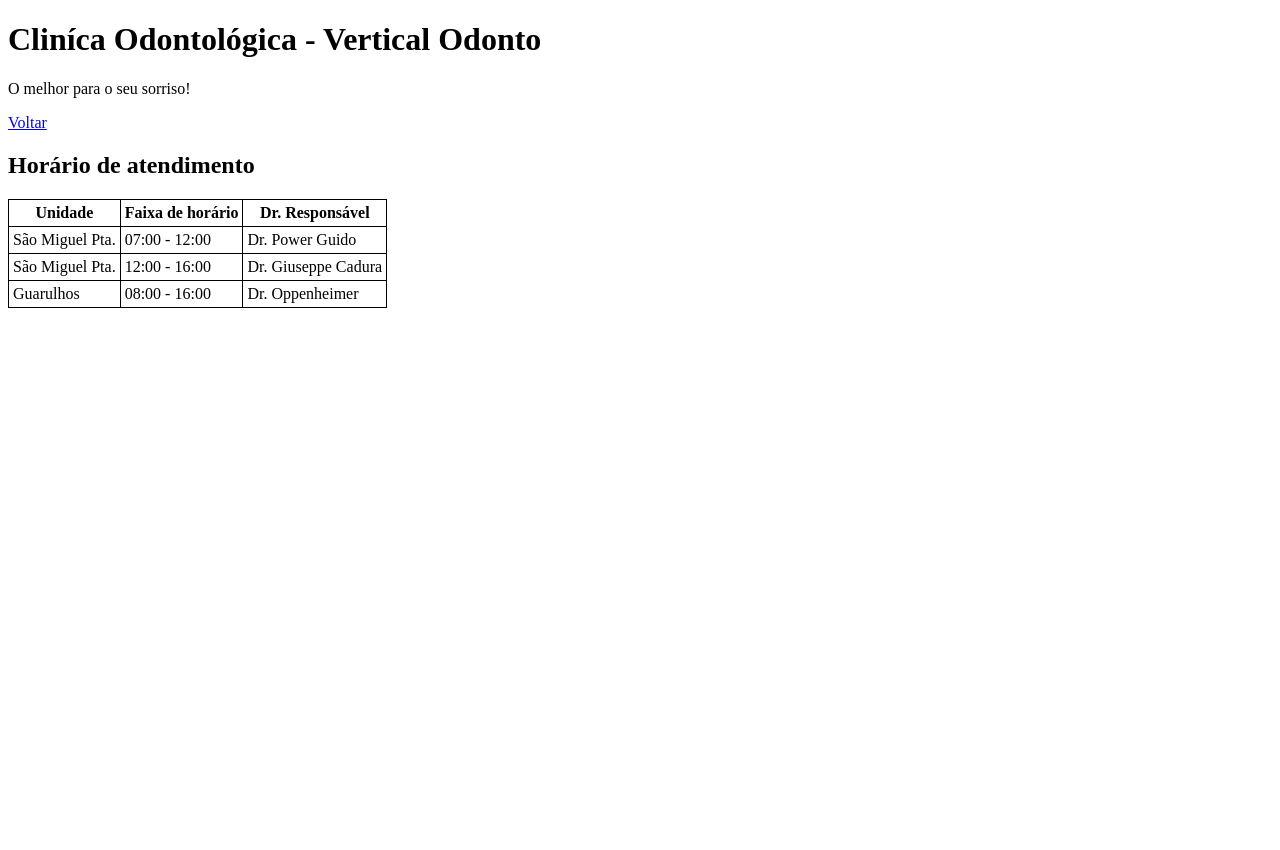
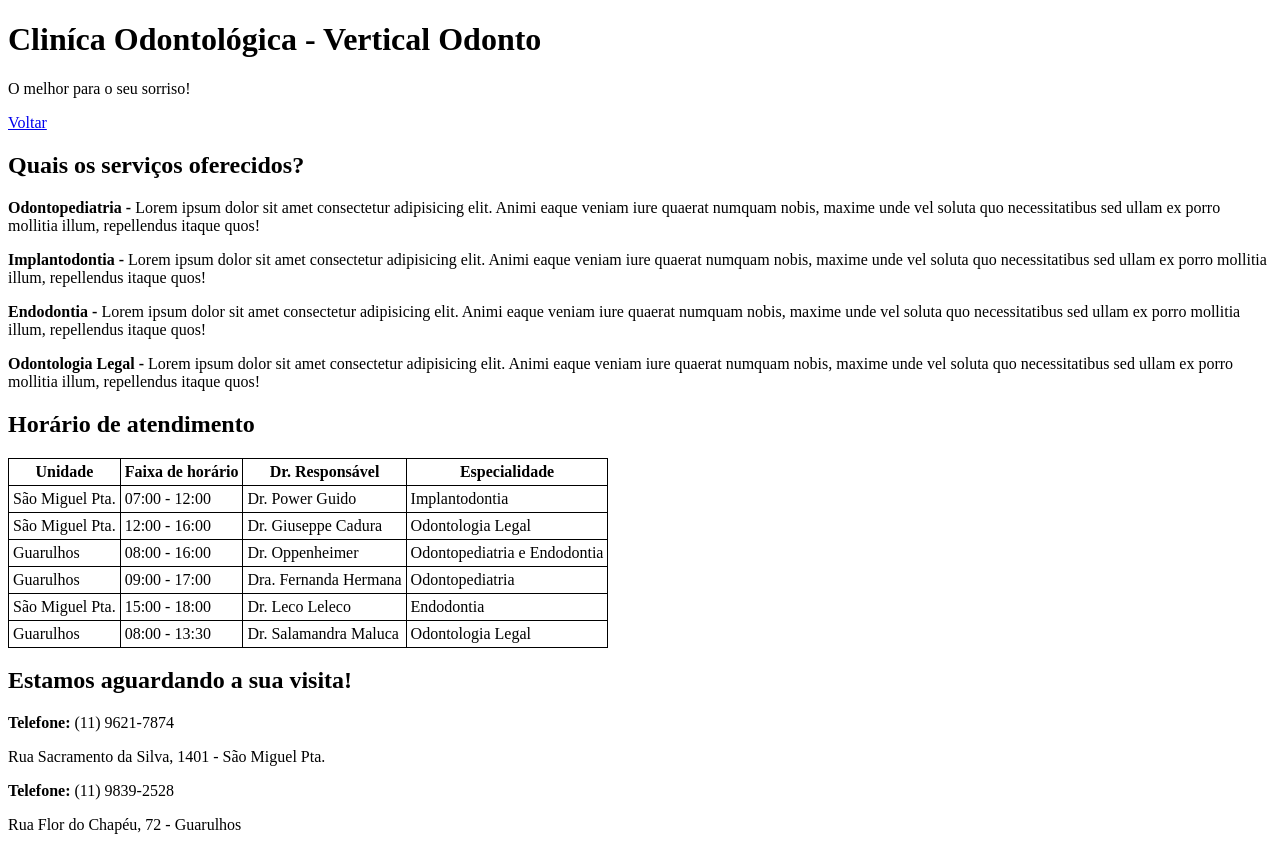
Before and after one commit to fscarini/Desafio-HTML-DIO, a plain HTML site: page horario-atendimento/index.html in a window 1280 px wide. Before the commit the page ends 800 px from the top, so only its background shows below. Drawn offline with Linux system fonts and the light colour scheme.

Commit message:
Atualizando o site conforme os requisitos da DIO

```diff
--- a/horario-atendimento/index.html
+++ b/horario-atendimento/index.html
@@ -21,6 +21,18 @@
         <a href="../pag-principal/index.html">Voltar</a>
     </nav>
 
+    <section>
+        <h2>Quais os serviços oferecidos?</h2>
+
+        <p><strong>Odontopediatria - </strong>Lorem ipsum dolor sit amet consectetur adipisicing elit. Animi eaque veniam iure quaerat numquam nobis, maxime unde vel soluta quo necessitatibus sed ullam ex porro mollitia illum, repellendus itaque quos!</p>
+
+        <p><strong>Implantodontia - </strong>Lorem ipsum dolor sit amet consectetur adipisicing elit. Animi eaque veniam iure quaerat numquam nobis, maxime unde vel soluta quo necessitatibus sed ullam ex porro mollitia illum, repellendus itaque quos!</p>
+
+        <p><strong>Endodontia - </strong>Lorem ipsum dolor sit amet consectetur adipisicing elit. Animi eaque veniam iure quaerat numquam nobis, maxime unde vel soluta quo necessitatibus sed ullam ex porro mollitia illum, repellendus itaque quos!</p>
+
+        <p><strong>Odontologia Legal - </strong>Lorem ipsum dolor sit amet consectetur adipisicing elit. Animi eaque veniam iure quaerat numquam nobis, maxime unde vel soluta quo necessitatibus sed ullam ex porro mollitia illum, repellendus itaque quos!</p>
+    </section>
+
     <h2>Horário de atendimento</h2>
     <table>
         <thead>
@@ -28,6 +40,7 @@
                 <th>Unidade</th>
                 <th>Faixa de horário</th>
                 <th>Dr. Responsável</th>
+                <th>Especialidade</th>
             </tr>
         </thead>
         <tbody>
@@ -35,18 +48,48 @@
                 <td>São Miguel Pta.</td>
                 <td>07:00 - 12:00</td>
                 <td>Dr. Power Guido</td>
+                <td>Implantodontia</td>
             </tr>
             <tr>
                 <td>São Miguel Pta.</td>
                 <td>12:00 - 16:00</td>
                 <td>Dr. Giuseppe Cadura</td>
+                <td>Odontologia Legal</td>
             </tr>
             <tr>
                 <td>Guarulhos</td>
                 <td>08:00 - 16:00</td>
                 <td>Dr. Oppenheimer</td>
+                <td>Odontopediatria e Endodontia</td>
+            </tr>
+            <tr>
+                <td>Guarulhos</td>
+                <td>09:00 - 17:00</td>
+                <td>Dra. Fernanda Hermana</td>
+                <td>Odontopediatria</td>
+            </tr>
+            <tr>
+                <td>São Miguel Pta.</td>
+                <td>15:00 - 18:00</td>
+                <td>Dr. Leco Leleco</td>
+                <td>Endodontia</td>
+            </tr>
+            <tr>
+                <td>Guarulhos</td>
+                <td>08:00 - 13:30</td>
+                <td>Dr. Salamandra Maluca</td>
+                <td>Odontologia Legal</td>
             </tr>
         </tbody>
     </table>
+
+    <footer>
+        <h2>Estamos aguardando a sua visita!</h2>
+        <p><strong>Telefone:</strong> (11) 9621-7874</p>
+        <p>Rua Sacramento da Silva, 1401 - São Miguel Pta.</p>
+
+        <p><strong>Telefone:</strong> (11) 9839-2528</p>
+        <p>Rua Flor do Chapéu, 72 - Guarulhos</p>
+    </footer>
 </body>
 </html>
```
Also changed, not shown: contato/index.html (+23 -1 lines), pag-principal/index.html (+18 -1 lines), sobre-nos/index.html (+14 -0 lines).
